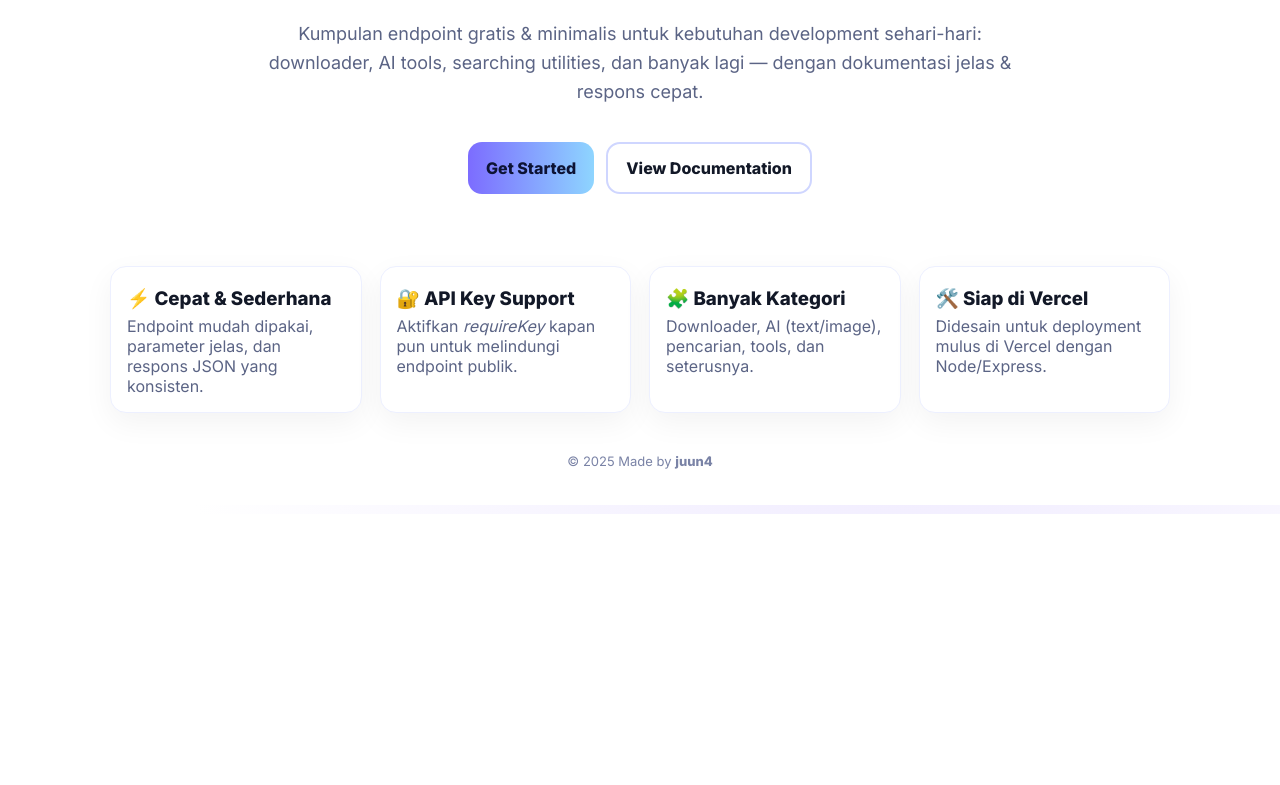
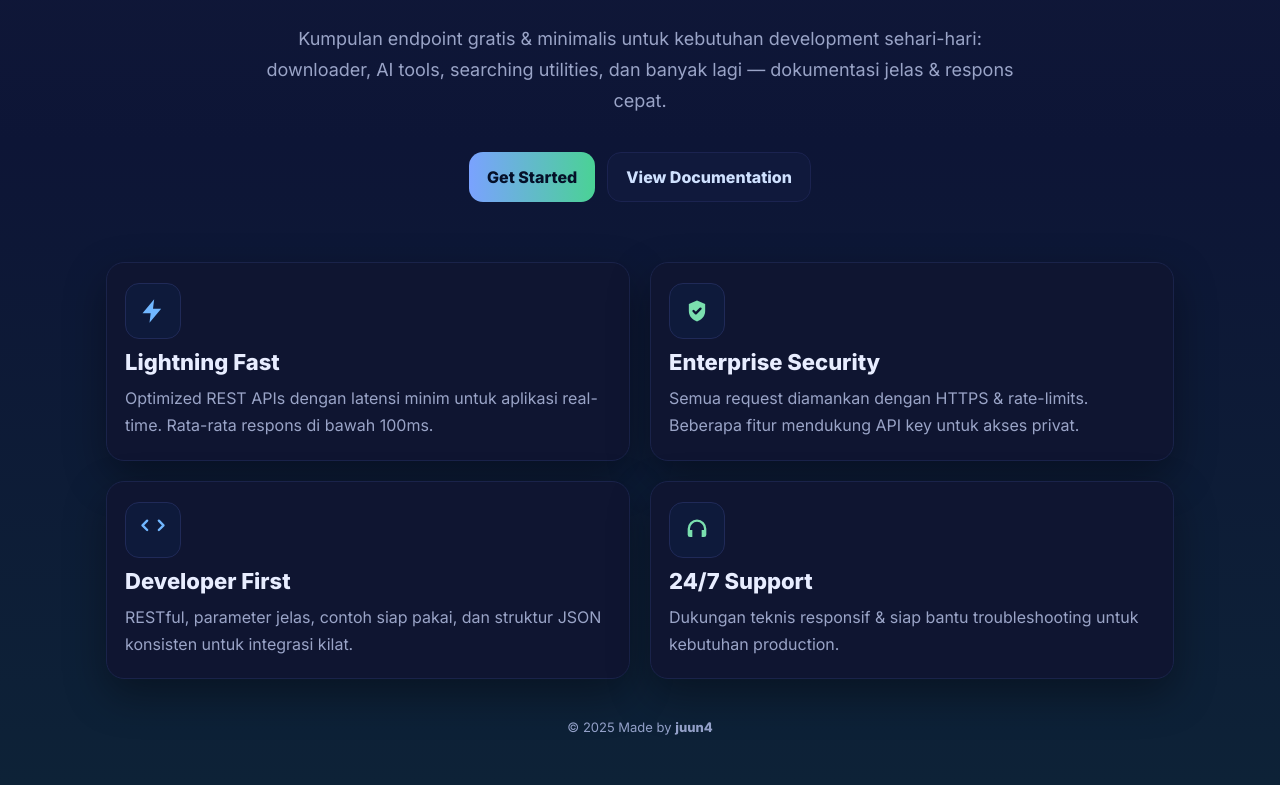
Before and after one commit to juun4/RestApi-s, a website: page public/index.html in a window 1280 px wide. Shown: the part 286-1071 px from the top of the page. Before the commit the page ends 800 px from the top, so only its background shows below. Drawn offline with Linux system fonts and the light colour scheme.

Commit message:
Update index.html

```diff
--- a/public/index.html
+++ b/public/index.html
@@ -7,47 +7,89 @@
   <link rel="preconnect" href="https://fonts.googleapis.com"/>
   <link rel="preconnect" href="https://fonts.gstatic.com" crossorigin/>
   <link href="https://fonts.googleapis.com/css2?family=Inter:wght@400;600;800&display=swap" rel="stylesheet"/>
+
   <style>
     :root{
-      --bg:#fafbff; --text:#121827; --muted:#5b6485;
-      --brand:#7c6cff; --brand2:#64d6a1; --ring:#e9ecff;
-      --card:#ffffff; --line:#edf0ff;
+      /* palet gelap + gradasi */
+      --bg:#0b1020;                /* latar dasar */
+      --text:#e8edff;              /* teks utama */
+      --muted:#9aa4c7;            /* teks sekunder */
+      --line:#19224b;             /* garis/border tipis */
+
+      --grad-1:#131a3a;           /* gradasi latar */
+      --grad-2:#0d1536;
+      --grad-3:#0d2237;
+      --brand:#7aa2ff;            /* aksen utama (biru) */
+      --brand2:#4ad295;           /* aksen sekunder (hijau) */
+
+      --card:#121832;             /* kartu hero kecil */
+      --feature:#0f1531;          /* kartu fitur */
+      --feature-border:#1a234a;
+      --feature-shadow:0 16px 40px rgba(0,0,0,.35);
     }
+
     *{box-sizing:border-box}
-    body{margin:0;font-family:Inter,system-ui,Segoe UI,Arial;color:var(--text);background:radial-gradient(1200px 600px at 70% -10%, #efeaff 0%, #fff 60%)}
-    a{text-decoration:none;color:inherit}
-    .wrap{max-width:min(1100px,100vw - 32px);margin:0 auto;padding:20px}
+    body{
+      margin:0; font-family:Inter,system-ui,Segoe UI,Arial; color:var(--text);
+      background:
+        radial-gradient(1200px 600px at 80% -10%, rgba(122,162,255,.18), transparent 60%),
+        radial-gradient(900px 500px at -10% -10%, rgba(74,210,149,.14), transparent 60%),
+        linear-gradient(180deg, var(--grad-1), var(--grad-2) 40%, var(--grad-3));
+    }
+    a{ color:inherit; text-decoration:none }
 
-    /* Navbar */
-    .nav{display:flex;align-items:center;justify-content:space-between;gap:12px}
-    .brand{display:flex;align-items:center;gap:12px}
-    .brand h1{margin:0;font-size:24px;letter-spacing:.2px}
-    .menu{display:flex;gap:10px}
-    .btn{display:inline-flex;gap:8px;align-items:center;padding:10px 14px;border-radius:12px;font-weight:700}
-    .btn-ghost{background:#f4f6ff;border:1px solid var(--line)}
-    .btn-grad{background:linear-gradient(90deg,var(--brand),#8ed5ff);color:#0d1335}
+    .wrap{ max-width:min(1100px, 100vw - 32px); margin:0 auto; padding:20px 16px 40px }
 
-    /* Hero */
-    .hero{display:grid;gap:18px;place-items:center;text-align:center;padding:56px 0 36px}
-    .pill{display:inline-flex;gap:8px;align-items:center;background:#f3f4ff;border:1px solid var(--ring);color:#5c63a7;padding:6px 12px;border-radius:999px;font-weight:700}
-    .title{font-size:40px;line-height:1.1;margin:6px 0}
-    .desc{max-width:760px;color:var(--muted);font-size:18px;line-height:1.6}
+    /* NAV */
+    .nav{ display:flex; align-items:center; justify-content:space-between; gap:12px; }
+    .brand{ display:flex; align-items:center; gap:12px }
+    .brand h1{ margin:0; font-size:24px; letter-spacing:.2px }
+    .menu{ display:flex; gap:10px }
+    .btn{ display:inline-flex; gap:8px; align-items:center; padding:10px 14px; border-radius:12px; font-weight:800 }
+    .btn-ghost{ background:#10193c; border:1px solid #1b2350; color:#cfe1ff }
+    .btn-grad{ background:linear-gradient(90deg,var(--brand),var(--brand2)); color:#051028 }
+    .btn-lg{ padding:14px 18px; border-radius:14px }
 
-    .cta{display:flex;gap:12px;flex-wrap:wrap;justify-content:center}
-    .btn-outline{border:2px solid #cfd6ff;background:#fff}
-    .btn-lg{padding:14px 18px;border-radius:14px}
+    /* HERO */
+    .hero{ display:grid; gap:18px; place-items:center; text-align:center; padding:56px 0 28px }
+    .pill{
+      display:inline-flex; gap:8px; align-items:center; background:#111a3d;
+      border:1px solid #1c2655; color:#cfe1ff; padding:6px 12px; border-radius:999px; font-weight:700
+    }
+    .title{ font-size:42px; line-height:1.1; margin:6px 0; text-wrap:balance }
+    .desc{ max-width:760px; color:var(--muted); font-size:18px; line-height:1.7 }
+    .cta{ display:flex; gap:12px; flex-wrap:wrap; justify-content:center }
 
-    .features{display:grid;gap:18px;grid-template-columns:repeat(auto-fill,minmax(240px,1fr));margin:36px 0}
-    .card{background:var(--card);border:1px solid var(--line);border-radius:16px;padding:16px;box-shadow:0 10px 30px rgba(0,0,0,.05)}
-    .card h3{margin:4px 0 6px}
-    .card p{margin:0;color:var(--muted)}
+    /* WHY */
+    .why{ margin-top:32px }
+    .why-grid{ display:grid; gap:20px; grid-template-columns:1fr; }
+    @media (min-width:720px){ .why-grid{ grid-template-columns:1fr 1fr; } }
 
-    .footer{margin:40px 0 16px;text-align:center;color:#7a83a6;font-size:13px}
-    @media (max-width:520px){ .title{font-size:32px} .desc{font-size:16px} }
+    .why-card{
+      background:var(--feature);
+      border:1px solid var(--feature-border);
+      border-radius:18px;
+      padding:20px 18px;
+      box-shadow:var(--feature-shadow);
+    }
+    .why-icon{
+      width:56px; height:56px; border-radius:14px;
+      display:grid; place-items:center; margin-bottom:10px;
+      background:#0e1a3b; border:1px solid #202a58;
+    }
+    .why-title{ font-size:22px; font-weight:800; margin:6px 0 10px }
+    .why-desc{ color:var(--muted); margin:0; line-height:1.7 }
+
+    .footer{ margin:40px 0 10px; text-align:center; color:#93a0c8; font-size:13px }
+
+    /* haluskan */
+    .btn-grad:hover{ transform:translateY(-1px) }
+    .btn-ghost:hover{ background:#0f1736 }
   </style>
 </head>
 <body>
   <div class="wrap">
+    <!-- NAV -->
     <nav class="nav">
       <div class="brand">
         <span style="font-size:22px">✨</span>
@@ -59,41 +101,85 @@
       </div>
     </nav>
 
+    <!-- HERO -->
     <section class="hero">
       <span class="pill">🚀 REST API Platform</span>
-      <h2 class="title">Bangun aplikasi lebih cepat dengan API yang simpel & modern</h2>
+      <h2 class="title">Bangun aplikasi lebih cepat dengan API yang simpel &amp; modern</h2>
       <p class="desc">
-        Kumpulan endpoint gratis & minimalis untuk kebutuhan development sehari-hari:
-        downloader, AI tools, searching utilities, dan banyak lagi — dengan dokumentasi
-        jelas & respons cepat.
+        Kumpulan endpoint gratis &amp; minimalis untuk kebutuhan development sehari-hari:
+        downloader, AI tools, searching utilities, dan banyak lagi — dokumentasi jelas &amp; respons cepat.
       </p>
       <div class="cta">
-        <a class="btn btn-grad btn-lg" href="/docs">Get Started</a>
-        <a class="btn btn-outline btn-lg" href="/docs">View Documentation</a>
+        <a id="btnGetStarted" class="btn btn-grad btn-lg" href="#why">Get Started</a>
+        <a class="btn btn-ghost btn-lg" href="/docs">View Documentation</a>
       </div>
     </section>
 
-    <section class="features">
-      <div class="card">
-        <h3>⚡ Cepat & Sederhana</h3>
-        <p>Endpoint mudah dipakai, parameter jelas, dan respons JSON yang konsisten.</p>
-      </div>
-      <div class="card">
-        <h3>🔐 API Key Support</h3>
-        <p>Aktifkan <em>requireKey</em> kapan pun untuk melindungi endpoint publik.</p>
-      </div>
-      <div class="card">
-        <h3>🧩 Banyak Kategori</h3>
-        <p>Downloader, AI (text/image), pencarian, tools, dan seterusnya.</p>
-      </div>
-      <div class="card">
-        <h3>🛠️ Siap di Vercel</h3>
-        <p>Didesain untuk deployment mulus di Vercel dengan Node/Express.</p>
+    <!-- WHY (section yang digulir dari Get Started) -->
+    <section id="why" class="why">
+      <div class="why-grid">
+        <div class="why-card">
+          <div class="why-icon">
+            <!-- petir -->
+            <svg width="28" height="28" viewBox="0 0 24 24" fill="none">
+              <path d="M13 2L3 14h7l-1 8 10-12h-7l1-8z" fill="#71b7ff"/>
+            </svg>
+          </div>
+          <div class="why-title">Lightning Fast</div>
+          <p class="why-desc">Optimized REST APIs dengan latensi minim untuk aplikasi real-time. Rata-rata respons di bawah 100ms.</p>
+        </div>
+
+        <div class="why-card">
+          <div class="why-icon">
+            <!-- shield -->
+            <svg width="28" height="28" viewBox="0 0 24 24" fill="none">
+              <path d="M12 3l7 3v6c0 5-3.5 7.5-7 9-3.5-1.5-7-4-7-9V6l7-3z" fill="#7adfae"/>
+              <path d="M9 12l2 2 4-4" stroke="#0b1432" stroke-width="2" stroke-linecap="round" stroke-linejoin="round"/>
+            </svg>
+          </div>
+          <div class="why-title">Enterprise Security</div>
+          <p class="why-desc">Semua request diamankan dengan HTTPS & rate-limits. Beberapa fitur mendukung API key untuk akses privat.</p>
+        </div>
+
+        <div class="why-card">
+          <div class="why-icon">
+            <!-- brackets -->
+            <svg width="28" height="28" viewBox="0 0 24 24" fill="none">
+              <path d="M7 4L3 8l4 4M17 4l4 4-4 4" stroke="#71b7ff" stroke-width="2" stroke-linecap="round" stroke-linejoin="round"/>
+            </svg>
+          </div>
+          <div class="why-title">Developer First</div>
+          <p class="why-desc">RESTful, parameter jelas, contoh siap pakai, dan struktur JSON konsisten untuk integrasi kilat.</p>
+        </div>
+
+        <div class="why-card">
+          <div class="why-icon">
+            <!-- headset -->
+            <svg width="28" height="28" viewBox="0 0 24 24" fill="none">
+              <path d="M12 3a8 8 0 00-8 8v5a2 2 0 002 2h2v-6H6v-1a6 6 0 1112 0v1h-2v6h2a2 2 0 002-2v-5a8 8 0 00-8-8z" fill="#7adfae"/>
+            </svg>
+          </div>
+          <div class="why-title">24/7 Support</div>
+          <p class="why-desc">Dukungan teknis responsif & siap bantu troubleshooting untuk kebutuhan production.</p>
+        </div>
       </div>
     </section>
 
     <div class="footer">© <span id="yy"></span> Made by <b>juun4</b></div>
   </div>
-  <script>document.getElementById('yy').textContent=new Date().getFullYear()</script>
+
+  <script>
+    // tahun footer
+    document.getElementById('yy').textContent = new Date().getFullYear();
+
+    // smooth scroll (agar scroll elegan ketika klik Get Started)
+    document.getElementById('btnGetStarted').addEventListener('click', (e) => {
+      const target = document.querySelector('#why');
+      if (!target) return;
+      e.preventDefault();
+      target.scrollIntoView({ behavior:'smooth', block:'start' });
+      history.replaceState(null, '', '#why'); // update hash
+    });
+  </script>
 </body>
 </html>
```
